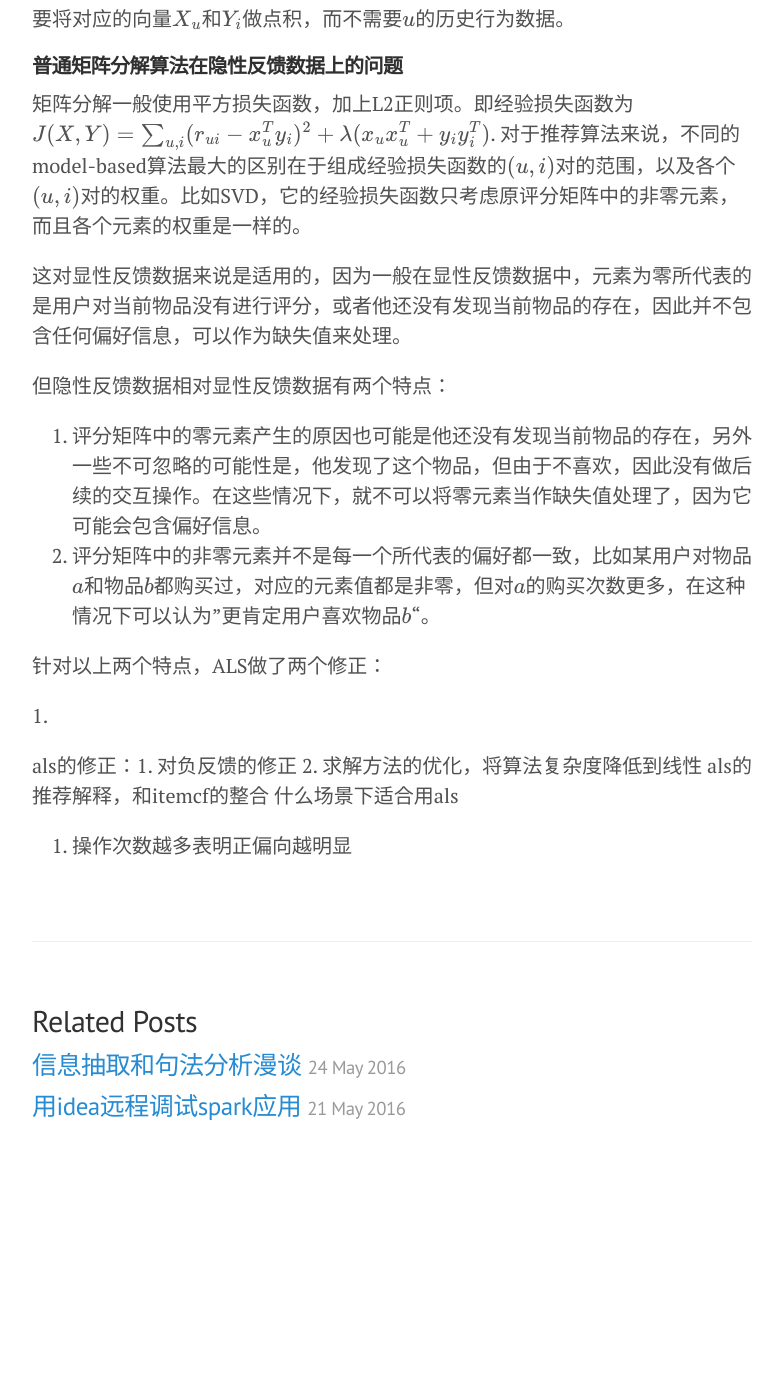
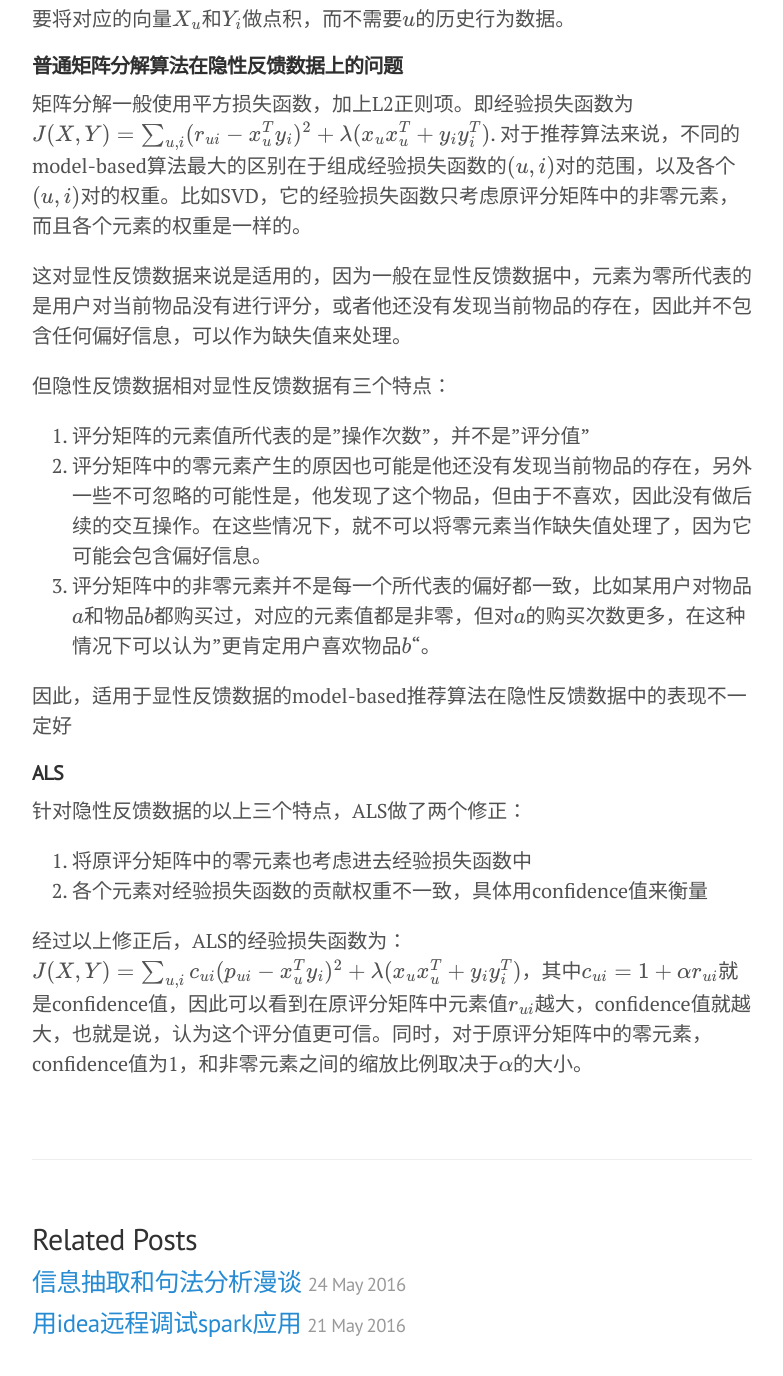
Before and after one commit to nomadcube/nomadcube.github.io, a Jekyll site: the page built from _posts/2016-06-16-针对隐性反馈数据的als算法.md, in a window 1280 px wide and 1400 px high, scrolled down 629 px. Shown: the top 1376 px of the window, without its empty margins (248-1031 px from the left). Built offline with Jekyll 4.4.1, drawn with Linux system fonts in a browser that asks for light colours; formulas are drawn with MathJax 3; comment, search, counter and statistics services are not loaded; before the commit the page ends 1811 px from its top, so only the background shows below that.

Commit message:
新文章

```diff
--- a/_posts/2016-06-16-针对隐性反馈数据的als算法.md
+++ b/_posts/2016-06-16-针对隐性反馈数据的als算法.md
@@ -20,16 +20,18 @@ tags: 推荐算法
 
 这对显性反馈数据来说是适用的，因为一般在显性反馈数据中，元素为零所代表的是用户对当前物品没有进行评分，或者他还没有发现当前物品的存在，因此并不包含任何偏好信息，可以作为缺失值来处理。
 
-但隐性反馈数据相对显性反馈数据有两个特点：
+但隐性反馈数据相对显性反馈数据有三个特点：
 
-1. 评分矩阵中的零元素产生的原因也可能是他还没有发现当前物品的存在，另外一些不可忽略的可能性是，他发现了这个物品，但由于不喜欢，因此没有做后续的交互操作。在这些情况下，就不可以将零元素当作缺失值处理了，因为它可能会包含偏好信息。
-2. 评分矩阵中的非零元素并不是每一个所代表的偏好都一致，比如某用户对物品$$a$$和物品$$b$$都购买过，对应的元素值都是非零，但对$$a$$的购买次数更多，在这种情况下可以认为"更肯定用户喜欢物品$$b$$"。
+1. 评分矩阵的元素值所代表的是"操作次数"，并不是"评分值"
+2. 评分矩阵中的零元素产生的原因也可能是他还没有发现当前物品的存在，另外一些不可忽略的可能性是，他发现了这个物品，但由于不喜欢，因此没有做后续的交互操作。在这些情况下，就不可以将零元素当作缺失值处理了，因为它可能会包含偏好信息。
+3. 评分矩阵中的非零元素并不是每一个所代表的偏好都一致，比如某用户对物品$$a$$和物品$$b$$都购买过，对应的元素值都是非零，但对$$a$$的购买次数更多，在这种情况下可以认为"更肯定用户喜欢物品$$b$$"。
 
-针对以上两个特点，ALS做了两个修正：
+因此，适用于显性反馈数据的model-based推荐算法在隐性反馈数据中的表现不一定好
 
-1.
+#### **ALS**
+针对隐性反馈数据的以上三个特点，ALS做了两个修正：
 
-als的修正：1. 对负反馈的修正 2. 求解方法的优化，将算法复杂度降低到线性
-als的推荐解释，和itemcf的整合
-什么场景下适合用als
-1. 操作次数越多表明正偏向越明显
+1. 将原评分矩阵中的零元素也考虑进去经验损失函数中
+2. 各个元素对经验损失函数的贡献权重不一致，具体用confidence值来衡量
+
+经过以上修正后，ALS的经验损失函数为：$$J(X,Y) = \sum_{u,i} c_{ui}(p_{ui} - x_u^Ty_i)^2 + \lambda(x_ux_u^T + y_iy_i^T)$$，其中$$c_{ui} = 1 + \alpha r_{ui}$$就是confidence值，因此可以看到在原评分矩阵中元素值$$r_{ui}$$越大，confidence值就越大，也就是说，认为这个评分值更可信。同时，对于原评分矩阵中的零元素，confidence值为1，和非零元素之间的缩放比例取决于$$\alpha$$的大小。
```
